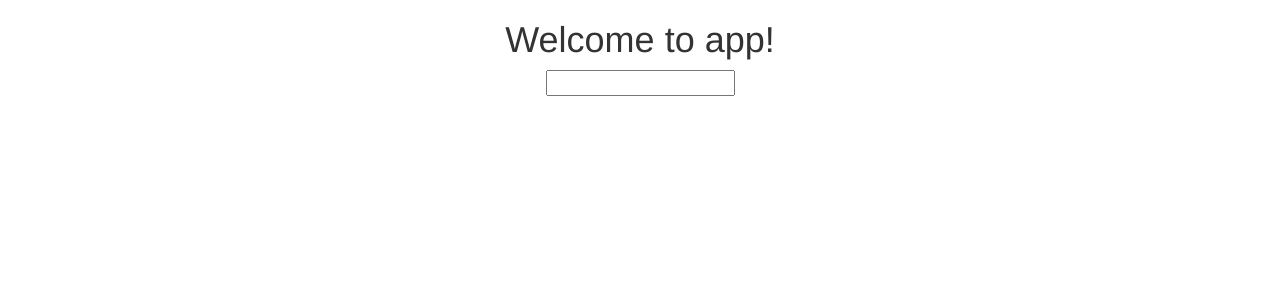
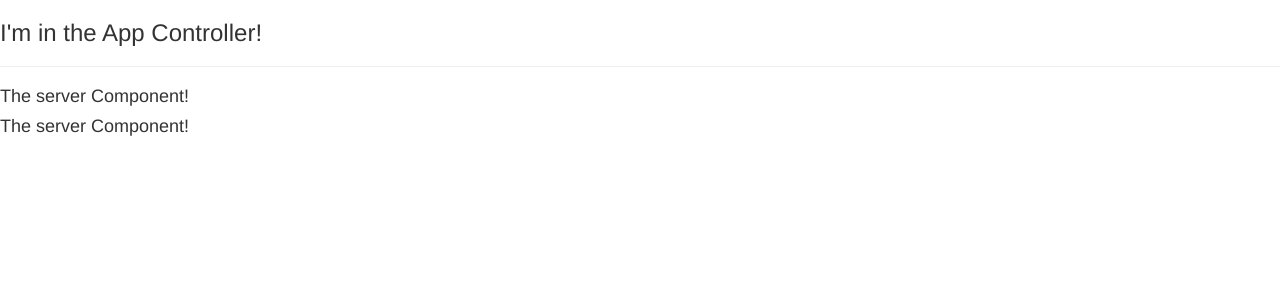
Before and after one commit to LukasQki/angular-app, an Angular app in the folder first-app/: page / in a window 1280 px wide. Shown: the top 300 px of the page. Built offline with nearby package versions, Linux system fonts and the light colour scheme.

Commit message:
create component, add it to app.module (for recognition) and use multiple time one controller into another one.

```diff
--- a/first-app/src/app/app.component.html
+++ b/first-app/src/app/app.component.html
@@ -1,8 +1,3 @@
-<!--The content below is only a placeholder and can be replaced.-->
-<div style="text-align:center">
-  <h1>
-    Welcome to {{ title }}!
-  </h1>
-  <input type="text" [(ngModel)]="name">
-  <p>{{ name }}</p>
-</div>
+<h3>I'm in the App Controller!</h3>
+<hr>
+<app-servers></app-servers>
--- /dev/null
+++ b/first-app/src/app/server/server.component.html
@@ -0,0 +1 @@
+<h4>The server Component!</h4>
--- /dev/null
+++ b/first-app/src/app/servers/servers.component.html
@@ -0,0 +1,2 @@
+<app-server></app-server>
+<app-server></app-server>
--- /dev/null
+++ b/first-app/src/app/servers/servers.component.ts
@@ -0,0 +1,15 @@
+import { Component, OnInit } from '@angular/core';
+
+@Component({
+  selector: 'app-servers',
+  templateUrl: './servers.component.html',
+  styleUrls: ['./servers.component.css']
+})
+export class ServersComponent implements OnInit {
+
+  constructor() { }
+
+  ngOnInit() {
+  }
+
+}
```
Also changed, not shown: first-app/src/app/app.module.ts (+8 -2 lines), first-app/src/app/server/server.component.ts (added, +9 -0 lines), first-app/src/app/servers/servers.component.css (added).
